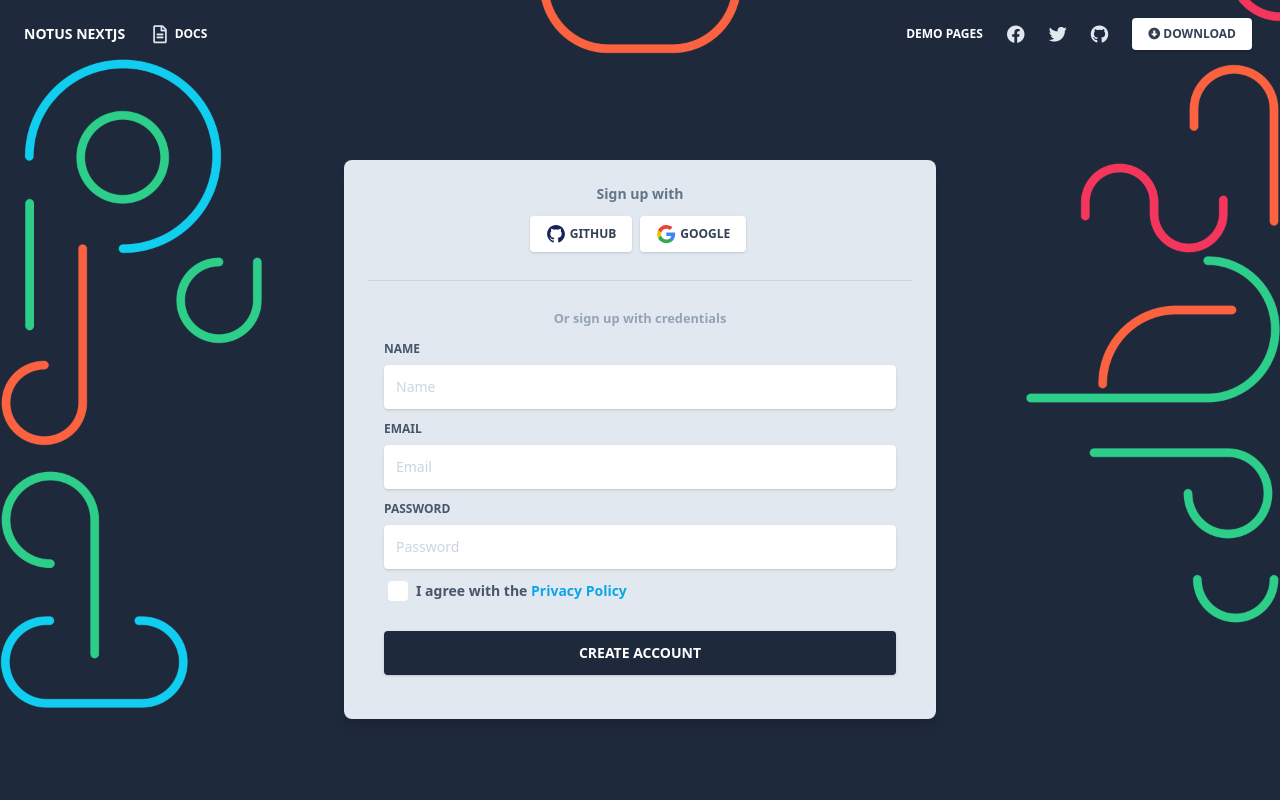
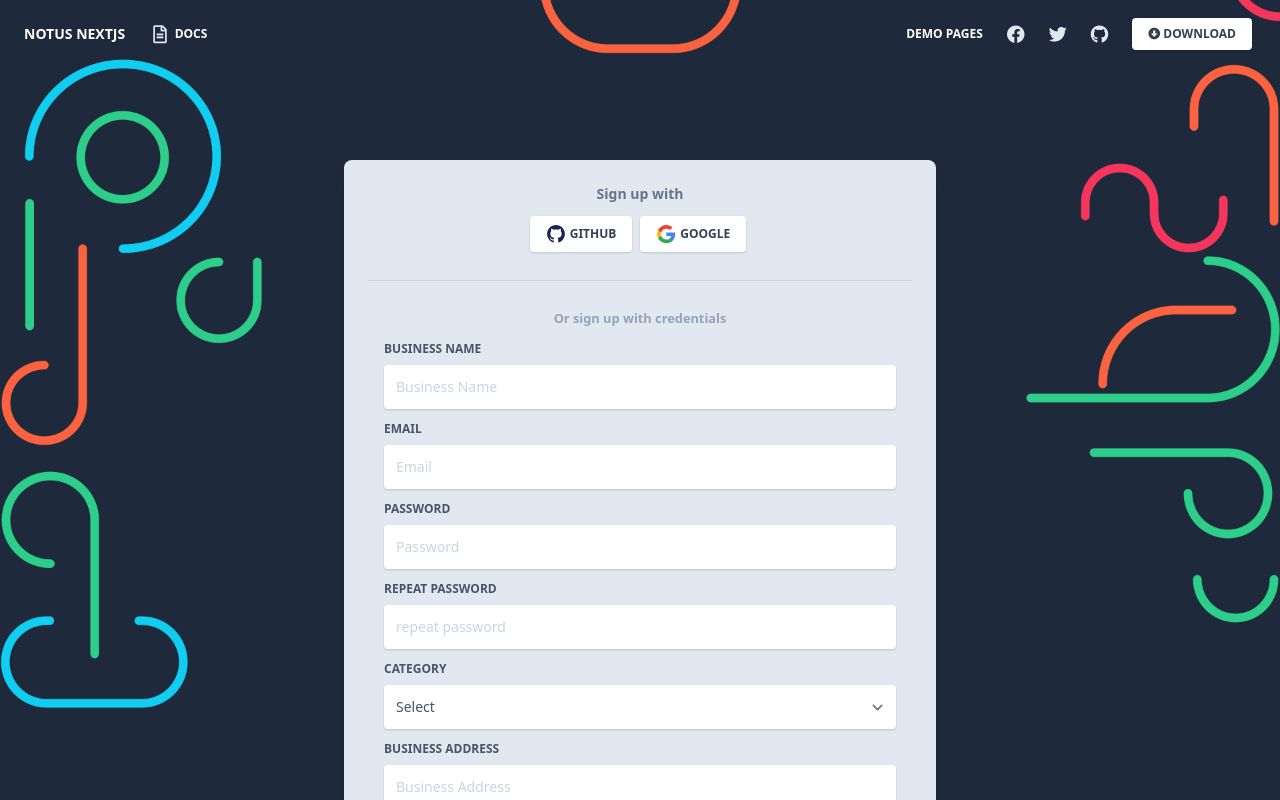
Before and after one commit to codewithaltin/banking-management-web-app, a Next.js app: page /auth/business_register in a window 1280 px wide. Shown: the top 800 px of the page. Built offline with nearby package versions, Linux system fonts and the light colour scheme.

Commit message:
Register Information Updated

```diff
--- a/components/Navbars/IndexNavbar.js
+++ b/components/Navbars/IndexNavbar.js
@@ -43,7 +43,7 @@ export default function Navbar(props) {
               <li className="flex items-center">
                 {" "}
                 <Link
-                  href="/auth/login"
+                  href="/auth/individual_register"
                   className="text-blueGray-900  hover:text-blueGray-700 text-xs font-bold leading-relaxed inline-block mr-4 py-2 whitespace-nowrap uppercase"
                 >
                   Individual
@@ -52,7 +52,7 @@ export default function Navbar(props) {
               <li className="flex items-center">
                 {" "}
                 <Link
-                  href="/auth/login"
+                  href="/auth/business_register"
                   className="text-blueGray-900 hover:text-blueGray-700 text-xs font-bold leading-relaxed inline-block mr-4 py-2 whitespace-nowrap uppercase"
                 >
                   Business
--- a/pages/auth/business_register.js
+++ b/pages/auth/business_register.js
@@ -5,6 +5,16 @@ import React from "react";
 import Auth from "layouts/Auth.js";
 
 export default function Register() {
+  const options = [
+    "Partnership",
+    "Individual/Sole Partnership",
+    "Coorporation",
+    "Nonprofil Organization",
+    "Goverment Entity",
+  ];
+  const onOptionChangeHandler = (event) => {
+    console.log("User Selected Value - ", event.target.value);
+  };
   return (
     <>
       <div className="container mx-auto px-4 h-full">
@@ -45,15 +55,14 @@ export default function Register() {
                       className="block uppercase text-blueGray-600 text-xs font-bold mb-2"
                       htmlFor="grid-password"
                     >
-                      Name
+                      Business Name
                     </label>
                     <input
                       type="email"
                       className="border-0 px-3 py-3 placeholder-blueGray-300 text-blueGray-600 bg-white rounded text-sm shadow focus:outline-none focus:ring w-full ease-linear transition-all duration-150"
-                      placeholder="Name"
+                      placeholder="Business Name"
                     />
                   </div>
-
                   <div className="relative w-full mb-3">
                     <label
                       className="block uppercase text-blueGray-600 text-xs font-bold mb-2"
@@ -67,7 +76,6 @@ export default function Register() {
                       placeholder="Email"
                     />
                   </div>
-
                   <div className="relative w-full mb-3">
                     <label
                       className="block uppercase text-blueGray-600 text-xs font-bold mb-2"
@@ -79,6 +87,50 @@ export default function Register() {
                       type="password"
                       className="border-0 px-3 py-3 placeholder-blueGray-300 text-blueGray-600 bg-white rounded text-sm shadow focus:outline-none focus:ring w-full ease-linear transition-all duration-150"
                       placeholder="Password"
+                    />
+                  </div>
+                  <div className="relative w-full mb-3">
+                    <label
+                      className="block uppercase text-blueGray-600 text-xs font-bold mb-2"
+                      htmlFor="grid-password"
+                    >
+                      repeat password
+                    </label>
+                    <input
+                      type="password"
+                      className="border-0 px-3 py-3 placeholder-blueGray-300 text-blueGray-600 bg-white rounded text-sm shadow focus:outline-none focus:ring w-full ease-linear transition-all duration-150"
+                      placeholder="repeat password"
+                    />
+                  </div>
+                  <div className="relative w-full mb-3">
+                    <label
+                      className="block uppercase text-blueGray-600 text-xs font-bold mb-2"
+                      htmlFor="grid-password"
+                    >
+                      category
+                    </label>
+
+                    <select
+                      className="border-0 px-3 py-3 placeholder-blueGray-300 text-blueGray-600 bg-white rounded text-sm shadow focus:outline-none focus:ring w-full ease-linear transition-all duration-150"
+                      onChange={onOptionChangeHandler}
+                    >
+                      <option>Select</option>
+                      {options.map((option, index) => {
+                        return <option key={index}>{option}</option>;
+                      })}
+                    </select>
+                  </div>
+                  <div className="relative w-full mb-3">
+                    <label
+                      className="block uppercase text-blueGray-600 text-xs font-bold mb-2"
+                      htmlFor="grid-password"
+                    >
+                      Business Address
+                    </label>
+                    <input
+                      type="text"
+                      className="border-0 px-3 py-3 placeholder-blueGray-300 text-blueGray-600 bg-white rounded text-sm shadow focus:outline-none focus:ring w-full ease-linear transition-all duration-150"
+                      placeholder="Business Address"
                     />
                   </div>
 
@@ -101,7 +153,6 @@ export default function Register() {
                       </span>
                     </label>
                   </div>
-
                   <div className="text-center mt-6">
                     <button
                       className="bg-blueGray-800 text-white active:bg-blueGray-600 text-sm font-bold uppercase px-6 py-3 rounded shadow hover:shadow-lg outline-none focus:outline-none mr-1 mb-1 w-full ease-linear transition-all duration-150"
```
Also changed, not shown: pages/auth/individual_register.js (+28 -4 lines).
